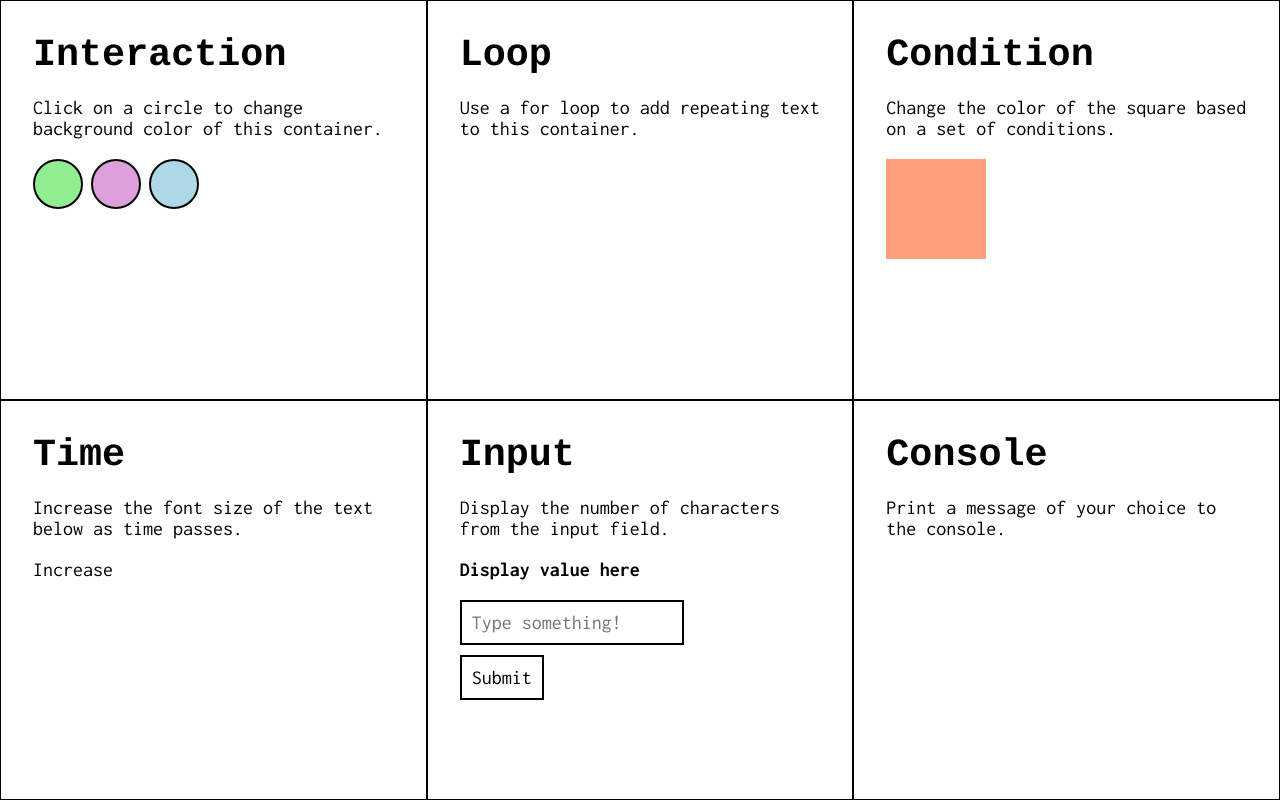
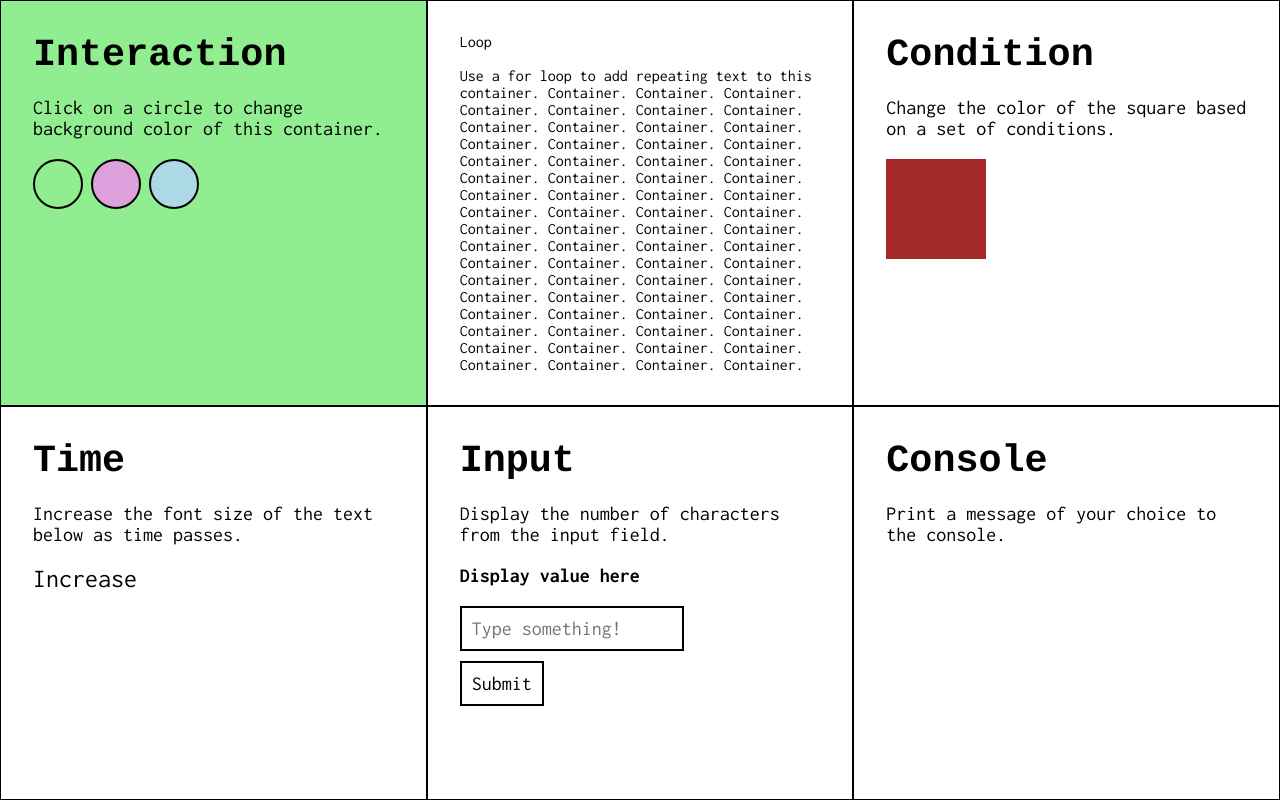
Before and after one commit to hollysenter/GDES-3091, a plain HTML site: page Exercises/E5/java.html in a window 1280 px wide. Both pictures are taken after a click on the element 58 px from the left and 184 px from the top of the page. Drawn offline with Linux system fonts and the light colour scheme; a web font is replaced by a local one.

Commit message:
Exercise 5

```diff
--- a/Exercises/E5/javascript.js
+++ b/Exercises/E5/javascript.js
@@ -1,21 +1,112 @@
-const interactionContainer = document.querySelector('.interactionContainer');
-const colors = document.querySelectorAll('.colours');
+// *********************
+// Holly Senter
+// September 18, 2023
+// *********************
 
-colors.forEach(color => {
-    colors.addEventListener('click', () => {
-        // Generate a random color for the container's background
-        const randomColor = '#' + Math.floor(Math.random() * 16777215).toString(16);
-        interactionContainer.style.backgroundColor = randomColor;
-    });
-});
+// This javascript is intended to work with a page entitled:
+// 		IMW Fall 2023 - E5: JavaScript
+// written by
+//		Peter Ha
+//
+
+// INTERACTION
+// Establish click events on the circles to change the background color
+
+myGreenCircle = document.getElementById('green');
+myGreenCircle.addEventListener('click', ChangeInteractionBackground, false);
+myGreenCircle.myParam = 'lightgreen';		// Set the color for green circle here
+myPlumCircle = document.getElementById('plum');
+myPlumCircle.addEventListener('click', ChangeInteractionBackground, false);
+myPlumCircle.myParam = 'plum';				// Set the color for plum circle here
+myBlueCircle = document.getElementById('blue');
+myBlueCircle.addEventListener('click', ChangeInteractionBackground, false);
+myBlueCircle.myParam = 'lightblue';			// Set the color for blue circle here
+
+function ChangeInteractionBackground(currentEvent) {
+	myContainer = document.getElementById('interactionContainer');
+	myContainer.style.backgroundColor = currentEvent.currentTarget.myParam;
+}
 
 
-window.onload = function () {
-    const loopContainer = document.getElementById("loopContainer");
+// LOOP
+// Append to the text of the box repeatedly using a for loop
 
-    for (let i = 0; i < 5; i++) {
-        const textElement = document.createElement("p");
-        textElement.textContent = "Repeating Text" + (i + 1);
-        container.appendChild(textElement);
-    }
+myContainer = document.getElementById('loopContainer');
+repeatedText = ' Container.';   // Change the text to be repeated here
+iterations = 67; 				// Change how many times the text is added here
+for (step = 0; step < iterations; step++) {
+	myContainer.innerText += repeatedText;
 }
+
+// CONDITION
+// Select a colour for the square based on a combination of:
+//		1) A random number between 1 and 10
+//		2) The current date (day of the week)
+//	 	3) The current time (seconds)
+
+// (refresh paage to see new color)
+
+let myColor = Math.floor(Math.random() * 10);
+let myColorName = 'red';
+// Declare array in full or grow one by one
+//let myColorArray = ['black', 'blue', 'brown', 'cyan', 'gold', 'green', 'orange', 'red', 'violet'];
+let myColorArray = [];
+myColorArray.push('black');
+myColorArray.push('blue');
+myColorArray.push('brown');
+myColorArray.push('cyan');
+myColorArray.push('gold');
+myColorArray.push('green');
+myColorArray.push('orange');
+myColorArray.push('red');
+myColorArray.push('violet');
+// myColorArray.push('colorName');
+
+// Get the current date and time
+let d = new Date();
+// Choose date and time components to add to the index
+// getFullYear(), getMonth(), getDate(), getDay() getHours(), getMinutes(), getSeconds()
+myColor = myColor + d.getDay() + d.getSeconds();
+// Make sure the index is within the bounds of the array
+myColor = myColor % myColorArray.length;
+// Set the color from the array of colors
+myColorName = myColorArray[myColor];
+// Set the background color
+document.getElementById('square').style.backgroundColor = myColorName;
+
+// TIME
+// Every 3 seconds increase the font size of the text by 1 from 24 to 124.
+
+myInterval = window.setInterval(IncreaseText, 3000);
+size = 24;
+
+function IncreaseText() {
+	size = size + 1;
+	if (size < 124) {
+		newsize = size + 'px';
+		document.getElementById('increaseText').style.fontSize = newsize;
+	}
+	else {
+		clearInterval(myInterval);
+	}
+}
+
+// INPUT
+// Establish a click event on the submit button.
+// Have that event collect the text entered by the user, determine the number of characters in it
+// and display the result.
+
+mySubmitButton = document.getElementById('submit');
+mySubmitButton.type = 'Button';
+mySubmitButton.addEventListener('click', CountCharacters, false);
+
+function CountCharacters() {
+	myResult = document.getElementById('text-length');
+	myResult.innerText = document.getElementById('inputText').value.length.toString();
+}
+
+// CONSOLE
+// Have the page send a message to the user
+
+myMessage = 'Have a wonderful day!';	// Change the message displayed here
+alert(myMessage);
```
Also changed, not shown: index.html (+1 -0 lines), Exercises/E5/java.html (line endings or trailing spaces), Exercises/E5/javastyle.css (line endings or trailing spaces), 6 other files.
